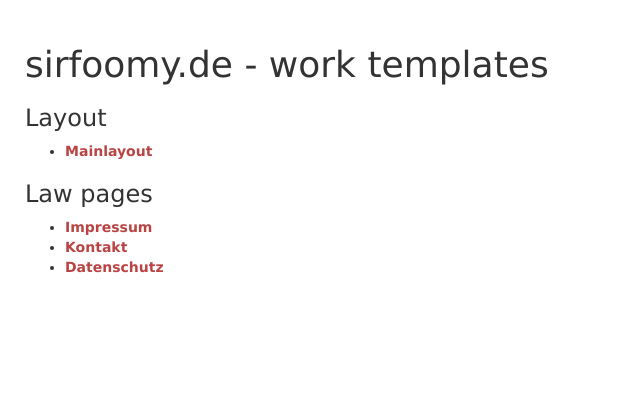
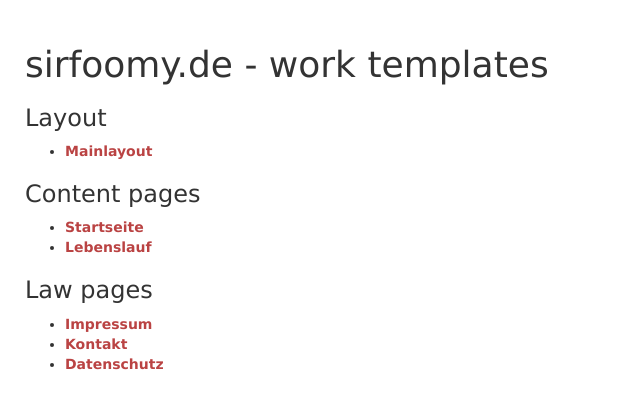
Before and after one commit to Foomy/sirfoomy, a PHP site: page /templates/index.php in a window 1280 px wide. Shown: the top 409 px of the page, without its empty margins (0-640 px from the left). Run offline with PHP 8.4, Linux system fonts and the light colour scheme.

Commit message:
Link targets _blank added.

```diff
--- a/public/templates/index.php
+++ b/public/templates/index.php
@@ -7,11 +7,17 @@
     <li><a href="layout-main.phtml" target="_blank">Mainlayout</a></li>
   </ul>
 
+  <h3>Content pages</h3>
+  <ul>
+    <li><a href="home.phtml" target="_blank">Startseite</a></li>
+    <li><a href="curriculum-vitae.phtml" target="_blank">Lebenslauf</a></li>
+  </ul>
+
   <h3>Law pages</h3>
   <ul>
-    <li><a href="impress.phtml">Impressum</a></li>
-    <li><a href="contact.phtml">Kontakt</a></li>
-    <li><a href="privacy.phtml">Datenschutz</a></li>
+    <li><a href="impress.phtml" target="_blank">Impressum</a></li>
+    <li><a href="contact.phtml" target="_blank">Kontakt</a></li>
+    <li><a href="privacy.phtml" target="_blank">Datenschutz</a></li>
   </ul>
 </div>
 <?php require_once 'html-footer.phtml'; ?>
```
